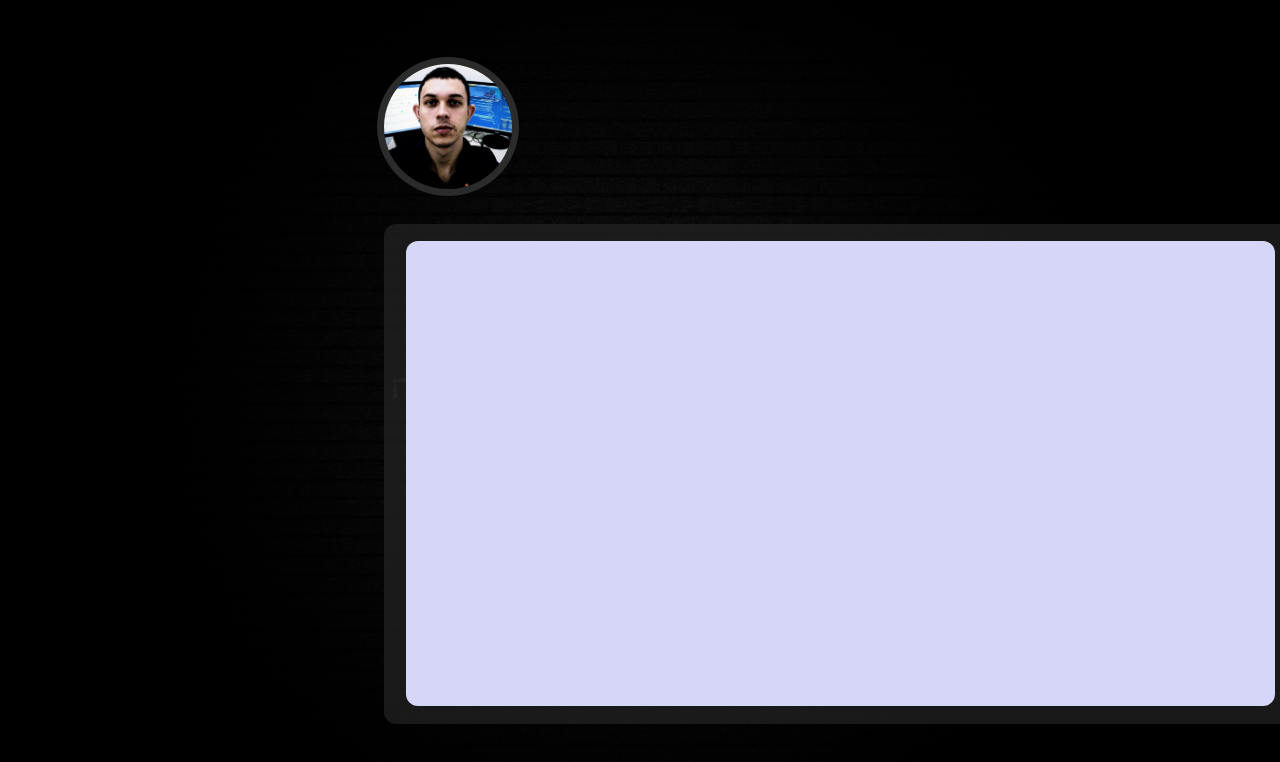
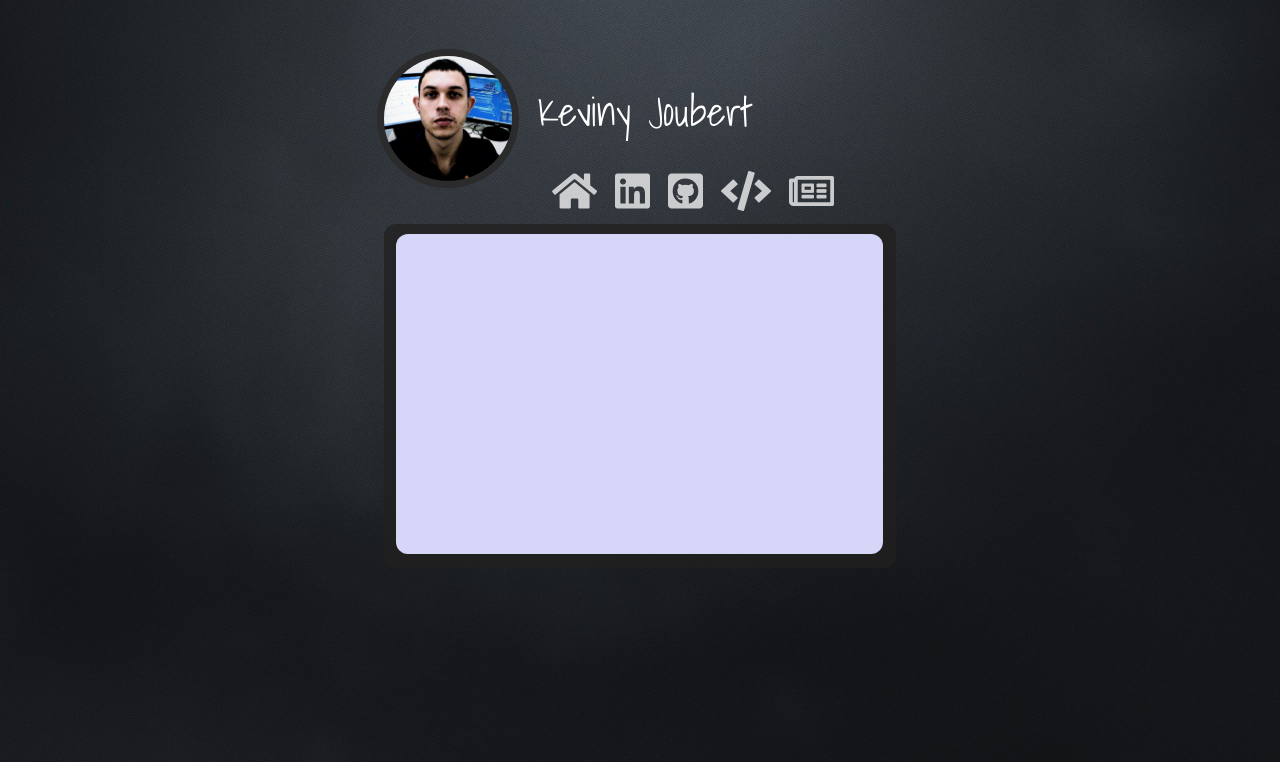
Before and after one commit to kevinyjoubert/Rede-social-personal, a plain HTML site: page index.html in a window 1280 px wide. Drawn offline with Linux system fonts and the light colour scheme.

Commit message:
add new background and link-icons of pages

```diff
--- a/index.html
+++ b/index.html
@@ -3,6 +3,7 @@
 <head>
     <meta charset="UTF-8">
     <meta name="viewport" content="width=device-width, initial-scale=1.0">
+    <link rel="stylesheet" href="https://use.fontawesome.com/releases/v5.0.13/css/all.css" integrity="sha384-DNOHZ68U8hZfKXOrtjWvjxusGo9WQnrNx2sqG0tfsghAvtVlRW3tvkXWZh58N9jp" crossorigin="anonymous">
     <link rel="stylesheet" href="style/normalize.css">
     <link rel="stylesheet" href="style/style.css">
     <title>Keviny Joubert</title>
@@ -13,6 +14,16 @@
 
         <header class="header-content">
             <img src="imagens/profile.jpg" alt="profile-photo" class="profile">
+
+            <p class="profile-name">Keviny Joubert</p>
+
+            <ul class="ul-icons">
+                <li><a href="#" class="icon-link"><span class="hidden">Home</span><i class="fas fa-home"></i></a></li>
+                <li><a href="#" class="icon-link"><span class="hidden">Linkedin</span><i class="fab fa-linkedin"></i></a></li>
+                <li><a href="#" class="icon-link"><span class="hidden">GitHub</span><i class="fab fa-github-square"></i></a></li>
+                <li><a href="#" class="icon-link"><span class="hidden">Portfolio</span><i class="fas fa-code"></i></a></li>
+                <li><a href="#" class="icon-link"><span class="hidden">Projetos</span><i class="far fa-newspaper"></i></a></li>
+            </ul>
         </header>
 
 
--- a/style/style.css
+++ b/style/style.css
@@ -1,12 +1,27 @@
+@font-face {
+    src: url(../fonts/ShadowsIntoLight-Regular.ttf);
+    font-family: 'ShadowsIntoLight-Regular';
+}
+
+* {
+    font-family: 'ShadowsIntoLight-Regular';
+}
 body, html {
     height: 100vh;
     width: 100vw;
     background-color: black;
 }
 body {
-    background: url(../imagens/wppblackoval.jpg) no-repeat center;
+    background: url(../imagens/bck1.jpg) no-repeat center;
     background-size: cover;
     background-attachment: fixed;
+}
+
+.hidden {
+    width: 0;
+    height: 0;
+    overflow: hidden;
+    display: block;
 }
 
 .profile {
@@ -14,7 +29,7 @@ body {
     max-height: 100%;
     border-radius: 50%;
     position: absolute;
-    top: 8%;
+    top: 7%;
     left: 30%;
     box-shadow: 0px 0px 0px 7px rgb(44, 43, 43);
 }
@@ -22,15 +37,45 @@ body {
     border: 3px solid rgba(149, 221, 231, 0.733);
     transition: border .2s;
 }
+.profile-name {
+    position: absolute;
+    color: white;
+    top: 6%;
+    left: 42%;
+    font-size: 2.5em;
+}
+
+.ul-icons {
+    list-style-type: none;
+    position: absolute;
+    top: 16%;
+    left: 40%;
+    font-size: 2.5em;
+}
+.ul-icons li {
+    display: inline-block;
+}
+.ul-icons li:nth-child(2n+1):hover {
+    transform: rotate(5deg);
+}
+.ul-icons li:nth-child(2):hover, .ul-icons li:nth-child(4):hover {
+    transform: rotate(-5deg);
+}
+.ul-icons a {
+    color: rgba(255, 255, 255, 0.747);
+}
+.ul-icons a:hover {
+    color: rgba(255, 255, 255, 1);
+}
 
 .box-1 {
     position: absolute;
     top: 28%;
-    left: 30%;
-    width: 915px;
-    height: 500px;
+    margin: 0 30% 0 30%;
+    width: 40%;
+    height: 43%;
     border-radius: 12px;
-    background-color: rgba(41, 39, 39, 0.644);
+    background-color: rgba(34, 33, 33, 0.774);
 
 }
 .box-2 {
```
Also changed, not shown: fonts/ShadowsIntoLight-Regular.ttf (added), imagens/bck1.jpg (added), imagens/wppblackoval.jpg (deleted).
